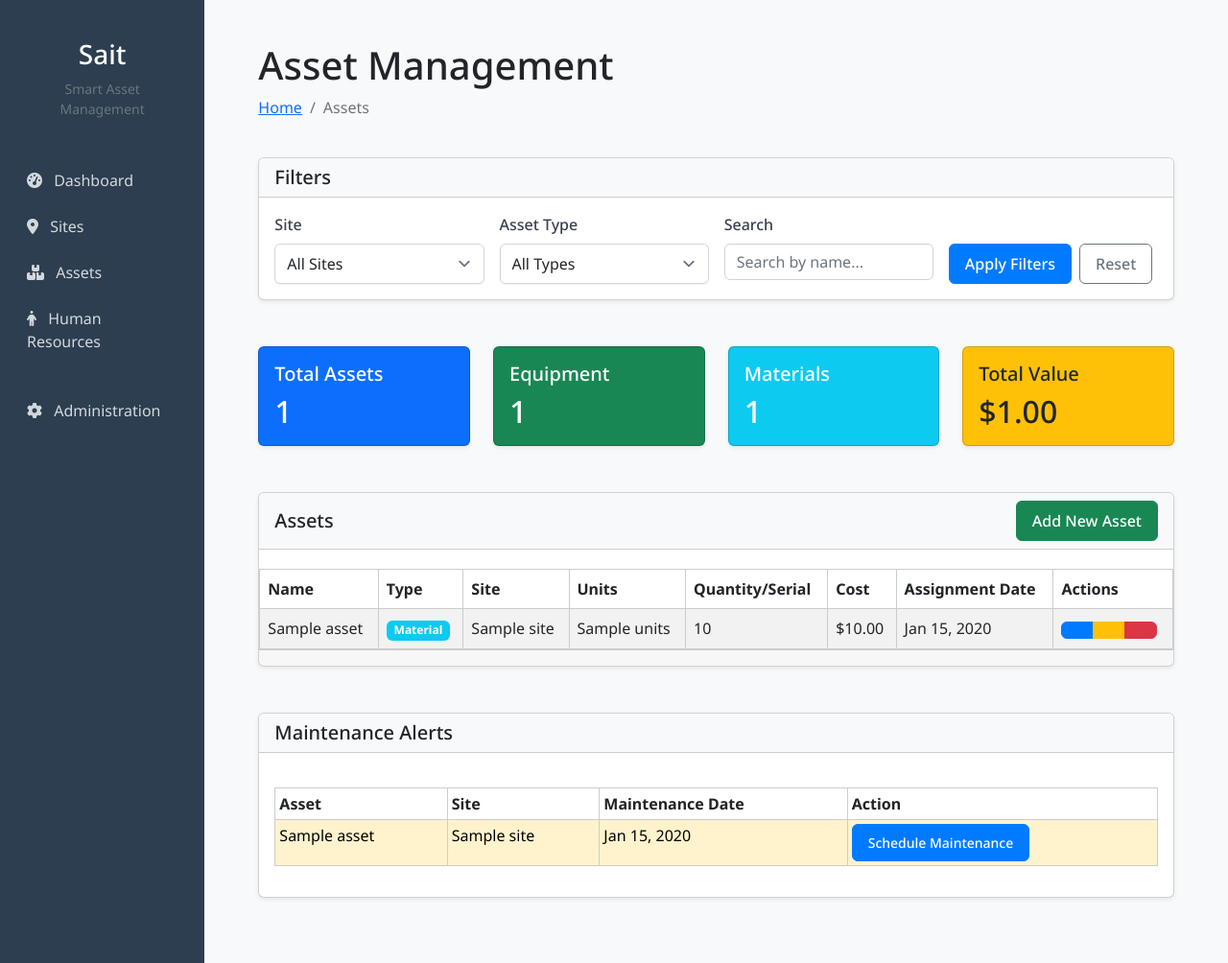
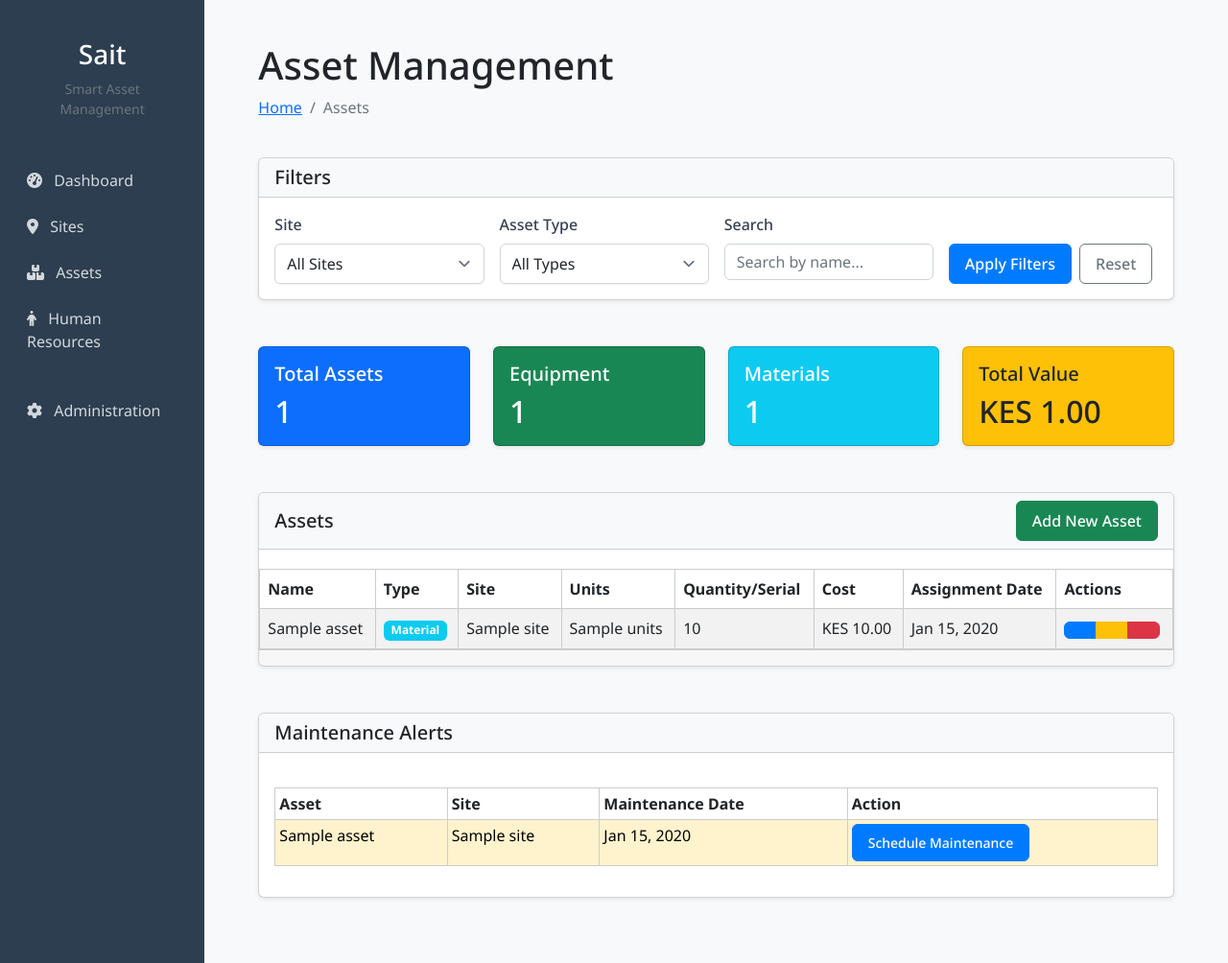
Before and after one commit to geoffowuor/Sait, a Django app: template foreman/templates/asset_management.html in a window 1280 px wide. Shown: the whole page at 96% size. Run offline with Django 5.2, Linux system fonts and the light colour scheme; the template is opened without the code that fills it: most values are stand-ins (such as "Sample title", 1, 10 or a date in 2020); some web fonts are replaced.

Commit message:
small changes

```diff
--- a/foreman/templates/asset_detail.html
+++ b/foreman/templates/asset_detail.html
@@ -31,7 +31,8 @@
                         <div class="col-md-6">
                             <p><strong>Site:</strong> {{ asset.site.name }}</p>
                             <p><strong>Units:</strong> {{ asset.units }}</p>
-                            <p><strong>Cost per Unit:</strong> ${{ asset.cost_per_unit|floatformat:2 }}</p>
+                            <p><strong>Cost per Unit:</strong>
+                                KES {{ asset.cost_per_unit|floatformat:2 }}</p>
                             <p><strong>Assignment Date:</strong> {{ asset.assignment_date|date:"F d, Y" }}</p>
                         </div>
                         <div class="col-md-6">
--- a/foreman/templates/asset_management.html
+++ b/foreman/templates/asset_management.html
@@ -88,7 +88,7 @@
             <div class="card bg-warning text-dark">
                 <div class="card-body">
                     <h5 class="card-title">Total Value</h5>
-                    <h2 class="mb-0">${{ total_value|floatformat:2 }}</h2>
+                    <h2 class="mb-0">KES {{ total_value|floatformat:2 }}</h2>
                 </div>
             </div>
         </div>
@@ -140,7 +140,7 @@
                                                 {{ asset.quantity_in_stock }}
                                             {% endif %}
                                         </td>
-                                        <td>${{ asset.cost_per_unit|floatformat:2 }}</td>
+                                        <td>KES {{ asset.cost_per_unit|floatformat:2 }}</td>
                                         <td>{{ asset.assignment_date|date:"M d, Y" }}</td>
                                         <td>
                                             <div class="btn-group" role="group">
--- a/foreman/templates/human_resource_form.html
+++ b/foreman/templates/human_resource_form.html
@@ -66,7 +66,7 @@
                         <label for="{{ form.salary.id_for_label }}" class="form-label required-field">Salary</label>
                         <div class="relative">
                             <div class="absolute inset-y-0 left-0 pl-3 flex items-center pointer-events-none">
-                                <span class="text-gray-500 sm:text-sm">$ </span>
+                                <span class="text-gray-500 sm:text-sm">KES</span>
                             </div>
                             {{ form.salary }}
                         </div>
--- a/foreman/templates/human_resource_list.html
+++ b/foreman/templates/human_resource_list.html
@@ -75,7 +75,7 @@
                         <td class="py-3 px-4">{{ hr.site.name }}</td>
                         <td class="py-3 px-4">{{ hr.start_date|date:"m/d/Y" }}</td>
                         <td class="py-3 px-4">{{ hr.end_date|date:"m/d/Y" }}</td>
-                        <td class="py-3 px-4">${{ hr.salary }}</td>
+                        <td class="py-3 px-4">KES {{ hr.salary }}</td>
                         <td class="py-3 px-4">
                             <a href="{% url 'edit_human_resource' hr.id %}" class="text-blue-500 hover:text-blue-700 mr-2">Edit</a>
                             <a href="{% url 'delete_human_resource' hr.id %}" class="text-red-500 hover:text-red-700" onclick="return confirm('Are you sure you want to delete {{hr.name}}?')">Delete</a>
--- a/foreman/templates/site_detail.html
+++ b/foreman/templates/site_detail.html
@@ -61,7 +61,7 @@
                                 {{ asset.quantity_in_stock }} units
                             {% endif %}
                         </td>
-                        <td>${{ asset.cost_per_unit }}</td>
+                        <td>KES {{ asset.cost_per_unit }}</td>
                         <td>{{ asset.maintenance_date }}</td>
                         <td>
                             <div class="btn-group btn-group-sm">
```
